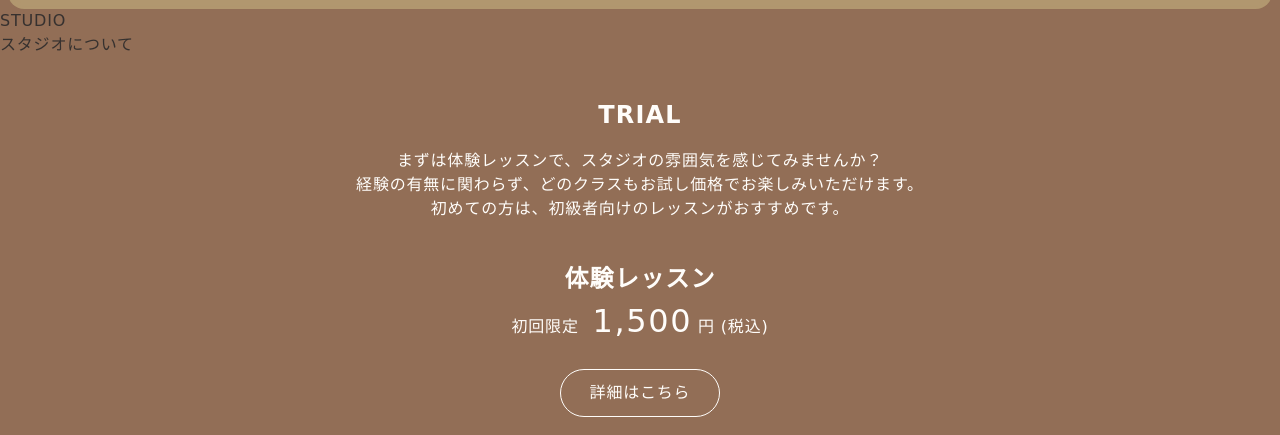
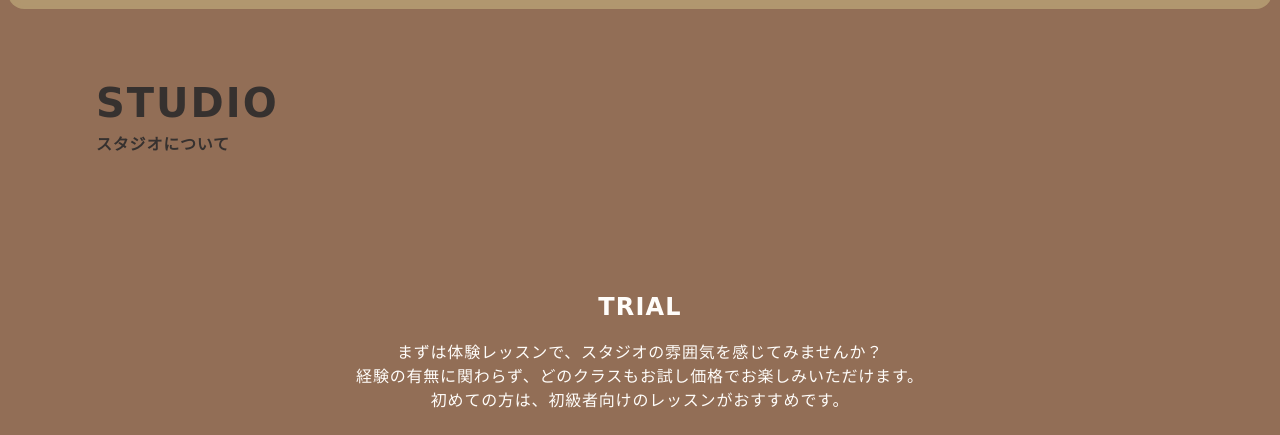
Before and after one commit to ume00/portfolio-demo1, a plain HTML site: page studio.html in a window 1280 px wide. Shown: the part 79-514 px from the top of the page. Drawn offline with nearby package versions, Linux system fonts and the light colour scheme; some packages are replaced by stand-ins of ours; a web font is replaced by a local one.

Commit message:
update：studio追加に伴う修正 -リンク修正 -クラス名修正

```diff
--- a/css/style.css
+++ b/css/style.css
@@ -92,9 +92,36 @@ body:not(.top) {
   }
 }
 
+.c-sec-top {
+  position: fixed;
+  top: 0;
+  left: 0;
+  width: 100%;
+  height: 100vh;
+  padding-top: 88px;
+  padding-left: 96px;
+  z-index: -1;
+}
+
 .c-sec-title {
   font-size: 1.5rem;
   font-weight: 600;
+}
+
+.c-secfst-title-en {
+  margin-top: 64px;
+  font-size: 2.5rem;
+  font-weight: 600;
+}
+
+.c-secfst-title-jp {
+  font-weight: 600;
+}
+
+.c-sec-inner {
+  margin-top: 240px;
+  border-radius: 24px 24px 0 0;
+  background-color: var(--color-white);
 }
 
 .c-round-button-frame {
```
Also changed, not shown: trial.html (+3 -3 lines).
